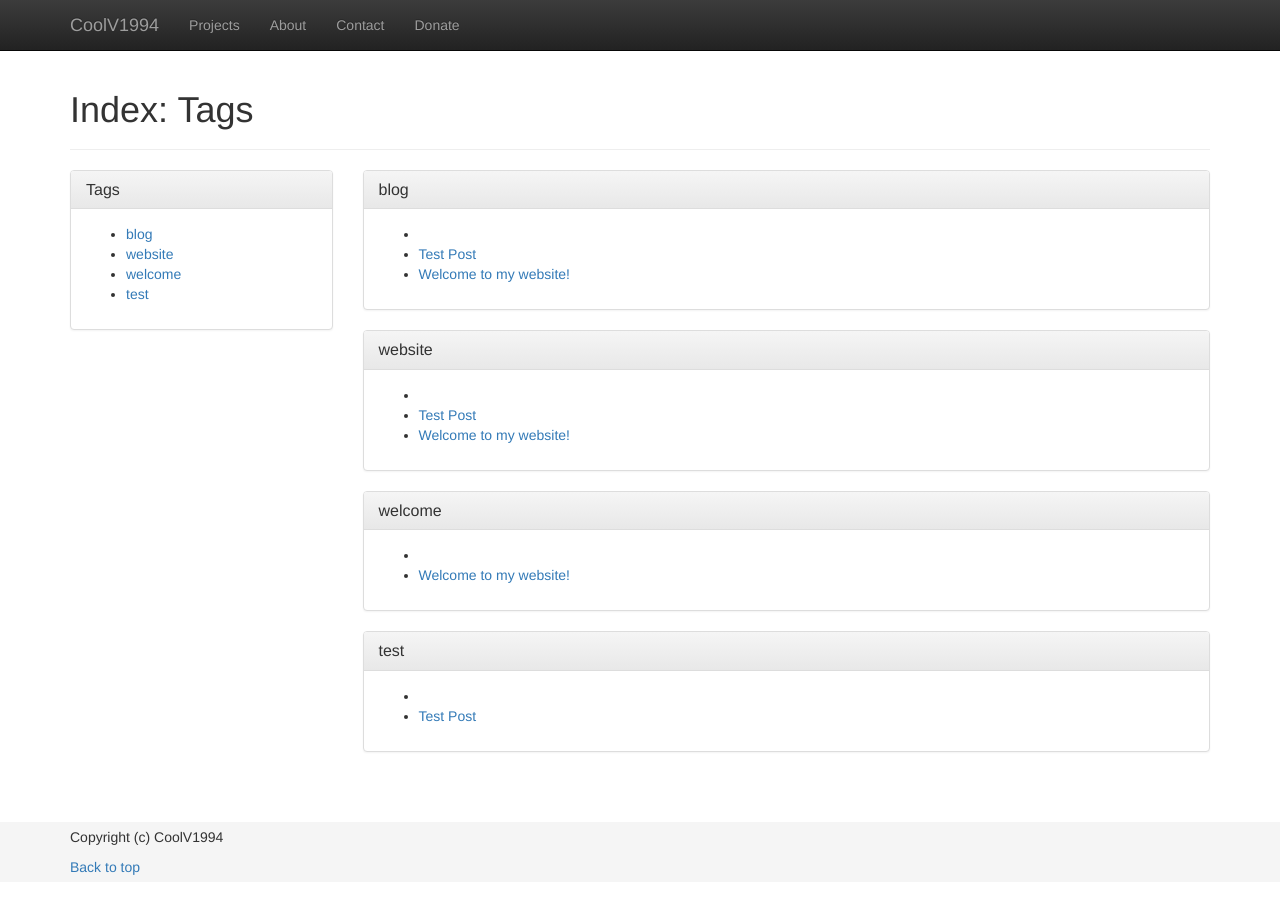
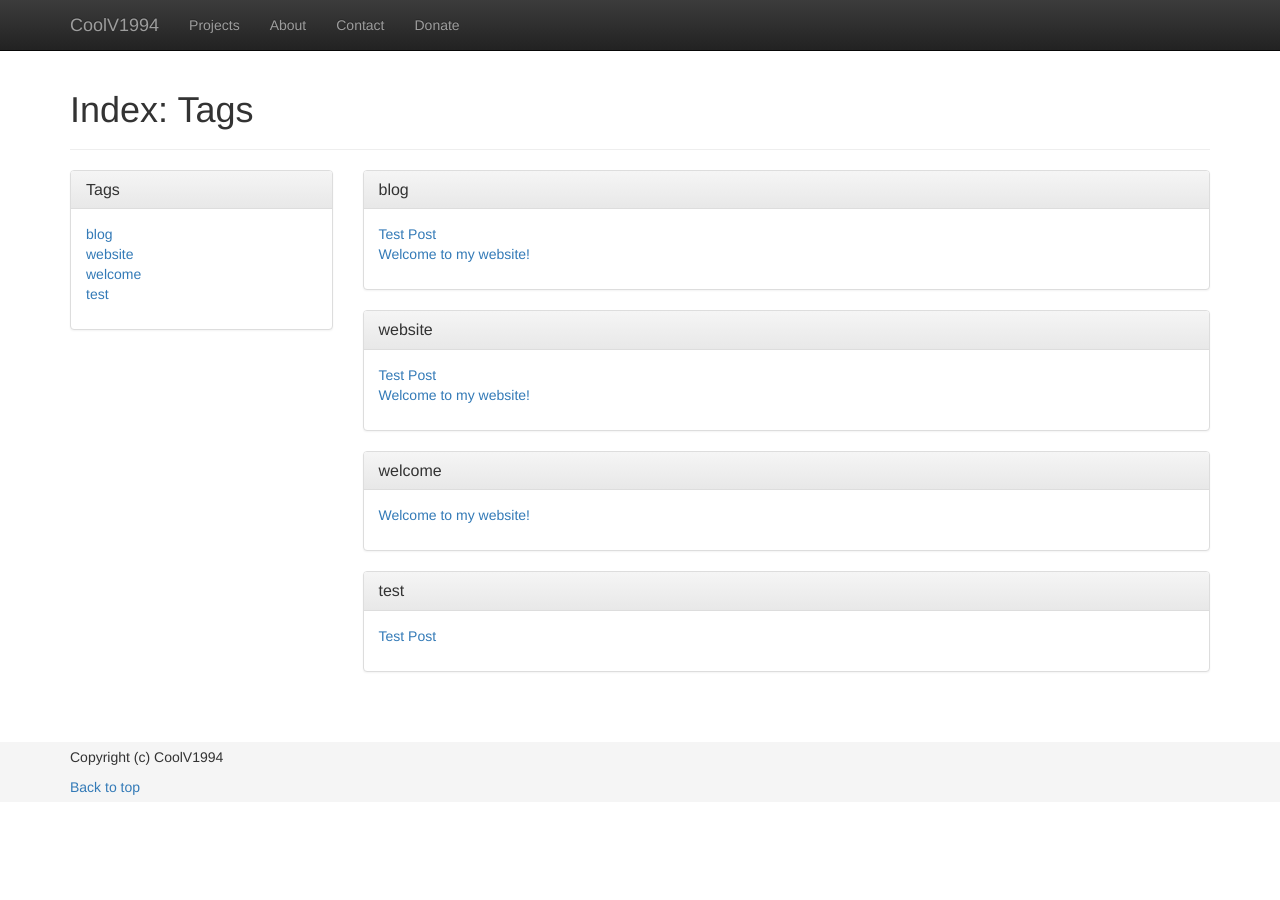
Before and after one commit to CoolV1994/coolv1994.github.io, a Jekyll site: the page built from tags.html, in a window 1280 px wide. Built offline with Jekyll 4.4.1, drawn with Linux system fonts in a browser that asks for light colours; nearby versions of some CDN libraries.

Commit message:
Update tags.html

```diff
--- a/tags.html
+++ b/tags.html
@@ -16,7 +16,7 @@ title: Tags
           <h3 class="panel-title">Tags</h3>
         </div><!-- /.heading -->
         <div class="panel-body">
-          <ul>
+          <ul class="list-unstyled">
 {% for tag in site.tags %}
             <li><a href="#{{ tag | first }}">{{ tag | first }}</a></li>
 {% endfor %}
@@ -34,13 +34,11 @@ title: Tags
       <h3 class="panel-title">{{ tag | first }}</h3>
     </div><!-- /.heading -->
     <div class="panel-body">
-      <ul>
+      <ul class="list-unstyled">
   {% for posts in tag %}
     {% for post in posts %}
       {% if post.url %}
         <li><a href="{{ post.url | prepend: site.baseurl }}">{{ post.title }}</a></li>
-      {% else %}
-        <li>{{ post.title }}</li>
       {% endif %}
     {% endfor %}
   {% endfor %}
```
Also changed, not shown: other parts of tags.html (+1 -1 lines).
